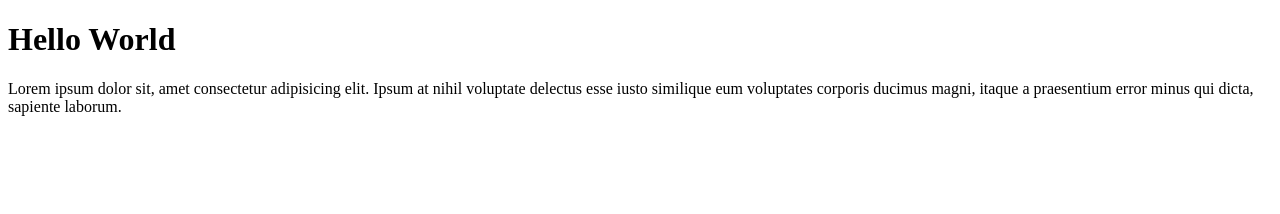
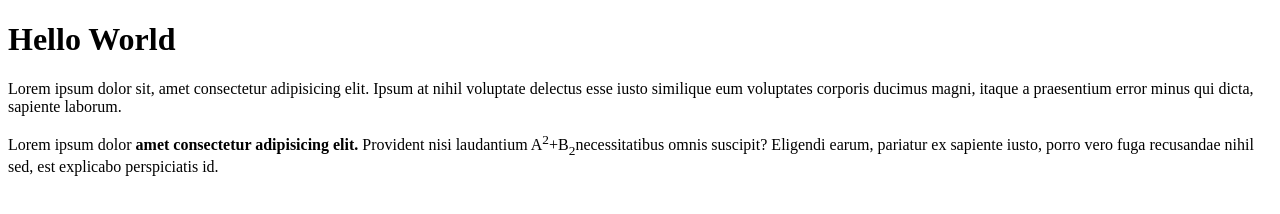
Before and after one commit to skhasancse18344/daily-task, a plain HTML site: page index.html in a window 1280 px wide. Drawn offline with Linux system fonts and the light colour scheme.

Commit message:
Sub and Sup add

```diff
--- a/index.html
+++ b/index.html
@@ -9,5 +9,6 @@
 <body>
     <h1>Hello World</h1>
     <p>Lorem ipsum dolor sit, amet consectetur adipisicing elit. Ipsum at nihil voluptate delectus esse iusto similique eum voluptates corporis ducimus magni, itaque a praesentium error minus qui dicta, sapiente laborum.</p>
+    <p>Lorem ipsum dolor <strong>amet consectetur adipisicing elit.</strong>  Provident nisi laudantium A<sup>2</sup>+B<sub>2</sub>necessitatibus omnis suscipit? Eligendi earum, pariatur ex sapiente iusto, porro vero fuga recusandae nihil sed, est explicabo perspiciatis id.</p>
 </body>
 </html>
```
